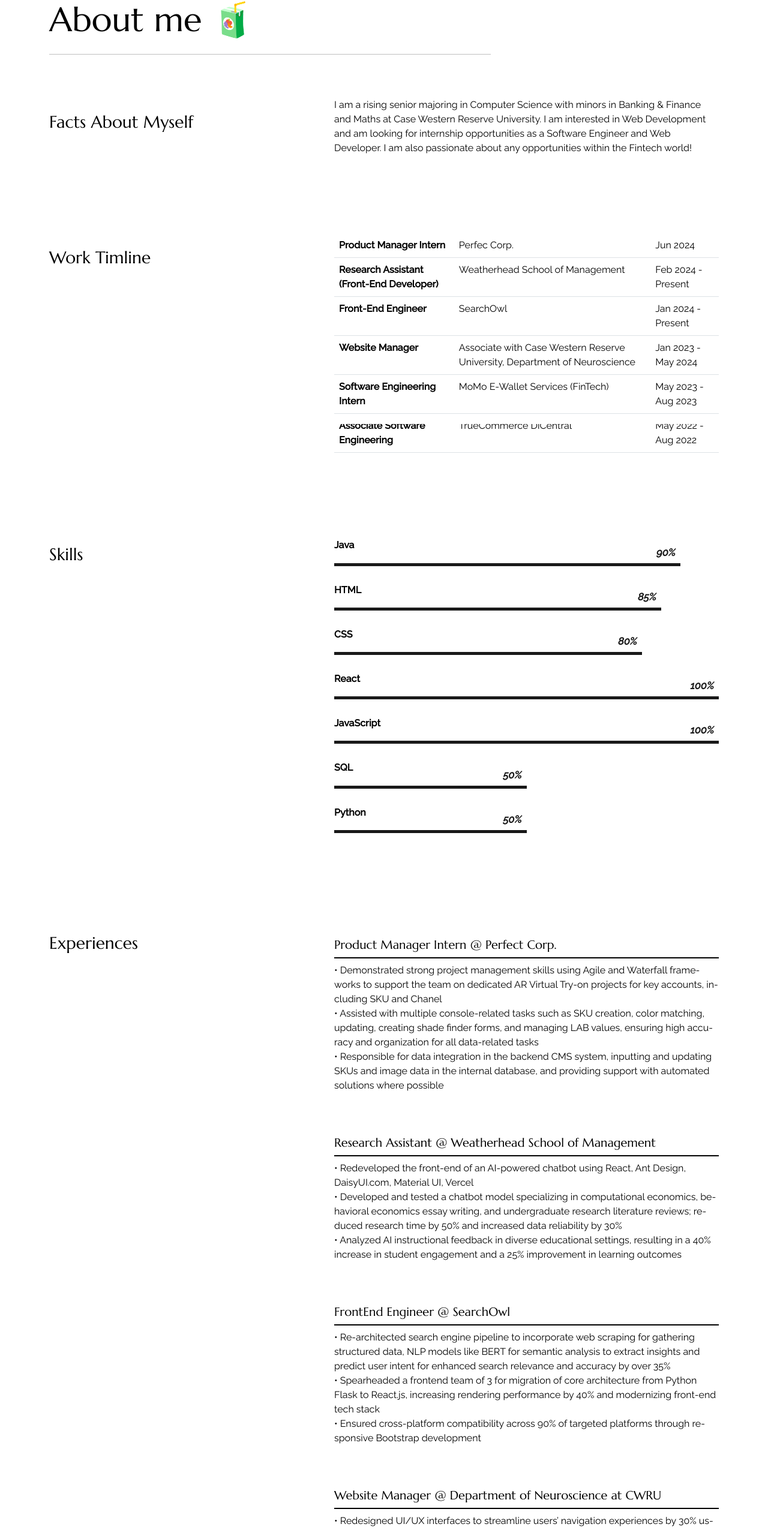
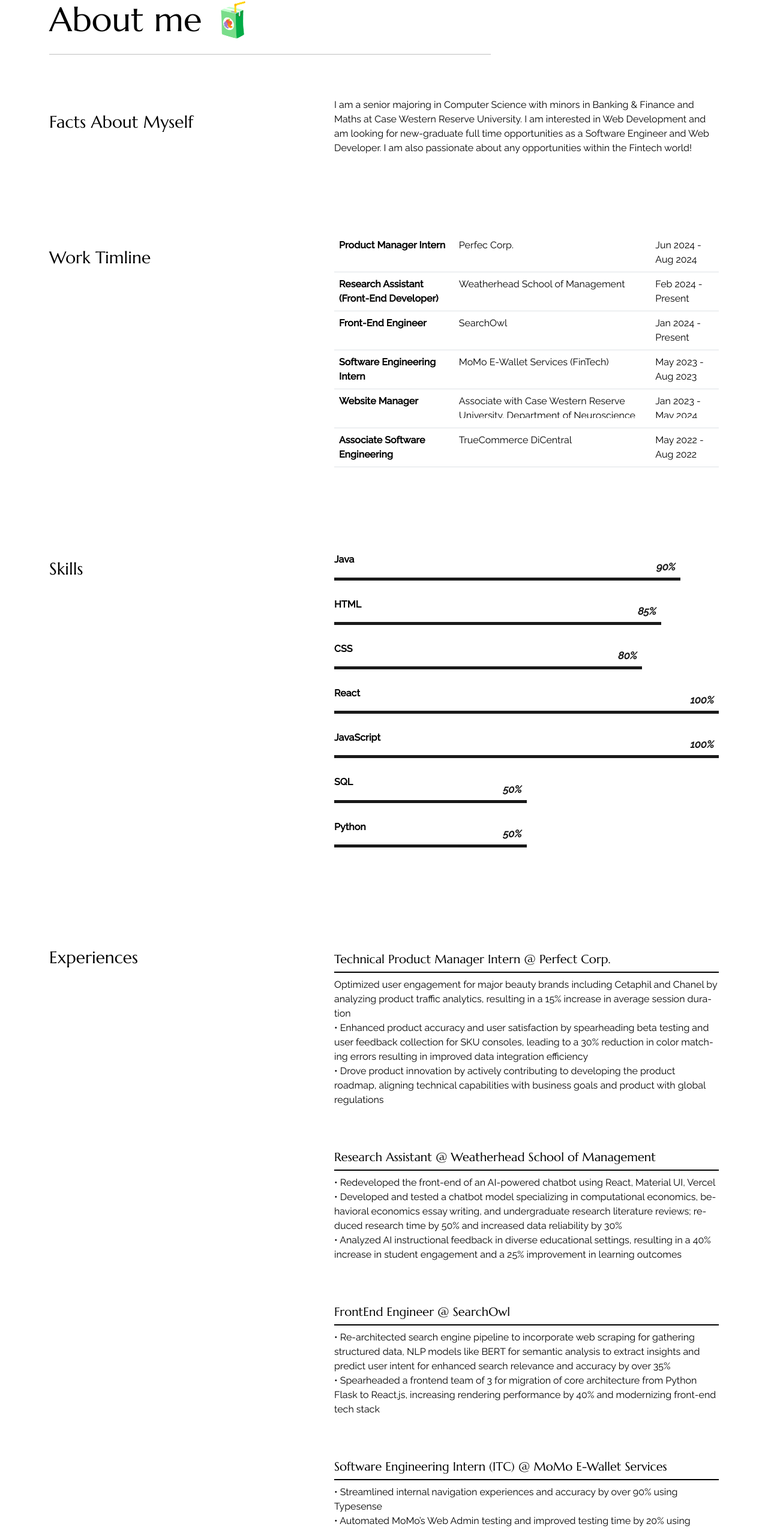
Before and after one commit to hxn150/helennguyen, a React (Create React App) app: page /about in a window 1280 px wide. Shown: the part 93-2644 px from the top of the page at 60% size. Built offline with nearby package versions, Linux system fonts and the light colour scheme.

Commit message:
GHC24 update

```diff
--- a/src/content_option.js
+++ b/src/content_option.js
@@ -13,9 +13,10 @@ const introdata = {
         third: "Come to stay 🫶",
     },
     description: "I love designing websites and optimizing user experiences, and I am looking forward to becoming an entrepreneur and making an impact on my community using the technology I develop!",
-    your_img_url: "https://drive.google.com/uc?export=view&id=1kdEBvEr64XHJqmX2gFOLRGp9hTmuqPuW",
+    your_img_url: "https://drive.google.com/uc?export=view&id=1j5_ukiix_ATAKN0_u_59ipzLmO5oZ7NS",
 };
 //https://drive.google.com/file/d/1kdEBvEr64XHJqmX2gFOLRGp9hTmuqPuW/view?usp=sharing
+//1j5_ukiix_ATAKN0_u_59ipzLmO5oZ7NS
 const image = document.createElement("img");
 // const apiKey = "2a67e147d7b59503605b2fb4095744bd3e1e2f7b"; // Replace with your API key
 // const fileID = introdata.your_img_id;
@@ -26,13 +27,13 @@ document.body.appendChild(image);
 
 const dataabout = {
     title: "Facts About Myself",
-    aboutme: "I am a rising senior majoring in Computer Science with minors in Banking & Finance and Maths at Case Western Reserve University. I am interested in Web Development and am looking for internship opportunities as a Software Engineer and Web Developer. I am also passionate about any opportunities within the Fintech world!",
+    aboutme: "I am a senior majoring in Computer Science with minors in Banking & Finance and Maths at Case Western Reserve University. I am interested in Web Development and am looking for new-graduate full time opportunities as a Software Engineer and Web Developer. I am also passionate about any opportunities within the Fintech world!",
 };
 const worktimeline = [
     {
         jobtitle: "Product Manager Intern",
         where: "Perfec Corp.",
-        date: "Jun 2024",
+        date: "Jun 2024 - Aug 2024",
     },
     {
         jobtitle: "Research Assistant (Front-End Developer)",
@@ -45,14 +46,14 @@ const worktimeline = [
         date: "Jan 2024 - Present",
     },
     {
+        jobtitle: "Software Engineering Intern",
+        where: "MoMo E-Wallet Services (FinTech)",
+        date: "May 2023 - Aug 2023",
+    },
+    {
         jobtitle: "Website Manager",
         where: "Associate with Case Western Reserve University, Department of Neuroscience",
         date: "Jan 2023 - May 2024",
-    },
-    {
-        jobtitle: "Software Engineering Intern",
-        where: "MoMo E-Wallet Services (FinTech)",
-        date: "May 2023 - Aug 2023",
     },
     {
         jobtitle: "Associate Software Engineering",
@@ -93,25 +94,26 @@ const skills = [{
 
 const internships = [
     {
-        title: "Product Manager Intern @ Perfect Corp.",
-        description: "• Demonstrated strong project management skills using Agile and Waterfall frameworks to support the team on dedicated AR Virtual Try-on projects for key accounts, including SKU and Chanel \n• Assisted with multiple console-related tasks such as SKU creation, color matching, updating, creating shade finder forms, and managing LAB values, ensuring high accuracy and organization for all data-related tasks \n • Responsible for data integration in the backend CMS system, inputting and updating SKUs and image data in the internal database, and providing support with automated solutions where possible",
+        title: "Technical Product Manager Intern @ Perfect Corp.",
+        description: "Optimized user engagement for major beauty brands including Cetaphil and Chanel by analyzing product traffic analytics, resulting in a 15% increase in average session duration \n• Enhanced product accuracy and user satisfaction by spearheading beta testing and user feedback collection for SKU consoles, leading to a 30% reduction in color matching errors resulting in improved data integration efficiency \n • Drove product innovation by actively contributing to developing the product roadmap, aligning technical capabilities with business goals and product with global regulations",
     },
     {
         title: "Research Assistant @ Weatherhead School of Management",
-        description: "• Redeveloped the front-end of an AI-powered chatbot using React, Ant Design, DaisyUI.com, Material UI, Vercel \n• Developed and tested a chatbot model specializing in computational economics, behavioral economics essay writing, and undergraduate research literature reviews; reduced research time by 50% and increased data reliability by 30%  \n • Analyzed AI instructional feedback in diverse educational settings, resulting in a 40% increase in student engagement and a 25% improvement in learning outcomes",
+        description: "• Redeveloped the front-end of an AI-powered chatbot using React, Material UI, Vercel \n• Developed and tested a chatbot model specializing in computational economics, behavioral economics essay writing, and undergraduate research literature reviews; reduced research time by 50% and increased data reliability by 30%  \n • Analyzed AI instructional feedback in diverse educational settings, resulting in a 40% increase in student engagement and a 25% improvement in learning outcomes",
     },
     {
         title: "FrontEnd Engineer @ SearchOwl",
-        description: "• Re-architected search engine pipeline to incorporate web scraping for gathering structured data, NLP models like BERT for semantic analysis to extract insights and predict user intent for enhanced search relevance and accuracy by over 35% \n• Spearheaded a frontend team of 3 for migration of core architecture from Python Flask to React.js, increasing rendering performance by 40% and modernizing front-end tech stack  \n • Ensured cross-platform compatibility across 90% of targeted platforms through responsive Bootstrap development",
+        description: "• Re-architected search engine pipeline to incorporate web scraping for gathering structured data, NLP models like BERT for semantic analysis to extract insights and predict user intent for enhanced search relevance and accuracy by over 35% \n• Spearheaded a frontend team of 3 for migration of core architecture from Python Flask to React.js, increasing rendering performance by 40% and modernizing front-end tech stack",
+    },
+    {
+        title: "Software Engineering Intern (ITC) @ MoMo E-Wallet Services",
+        description: "• Streamlined internal navigation experiences and accuracy by over 90% using Typesense \n • Automated MoMo’s Web Admin testing and improved testing time by 20% using Puppeteer \n • Redesigned the layout of the MoMo App Store using frontend technologies such as React and CSS",
     },
     {
         title: "Website Manager @ Department of Neuroscience at CWRU",
         description: "• Redesigned UI/UX interfaces to streamline users’ navigation experiences by 30% using Drupal \n • Updated and edited recent publication listings, personnel listings with integration of Google Forms \n• Built and host over 5 websites for faculties to display their research more efficiently by 98%",
     },
-    {
-        title: "Software Engineering Intern (ITC) @ MoMo E-Wallet Services",
-        description: "• Streamlined internal navigation experiences and accuracy by over 90% using Typesense \n • Automated MoMo’s Web Admin testing and improved testing time by 20% using Puppeteer \n • Redesigned the layout of the MoMo App Store using frontend technologies such as React and CSS",
-    },
+
     {
         title: "Associate Software Engineering @ TrueCommerce DiCentral",
         description: "• Improved customer’s navigation experiences by implementing 6 filter features using Angular 7 \n • Authored and briefed over 6 technical documents of new features and workflows to offshore teams \n • Streamlined customer’s rules checking processes by 45% by updating SQL stored procedures",
@@ -139,7 +141,7 @@ const dataportfolio = [
     },
     {
         img: "https://github.com/hxn150/JiveGenie/blob/main/banner.png?raw=true",
-        description: "JiveGenie (1st Place USA for TikTok Techjam 2024!)",
+        description: "JiveGenie (1st Place USA for TikTok Techjam 2024!) - TikTok choreography generator",
         link: "https://github.com/hxn150/JiveGenie",
     },
     {
```
